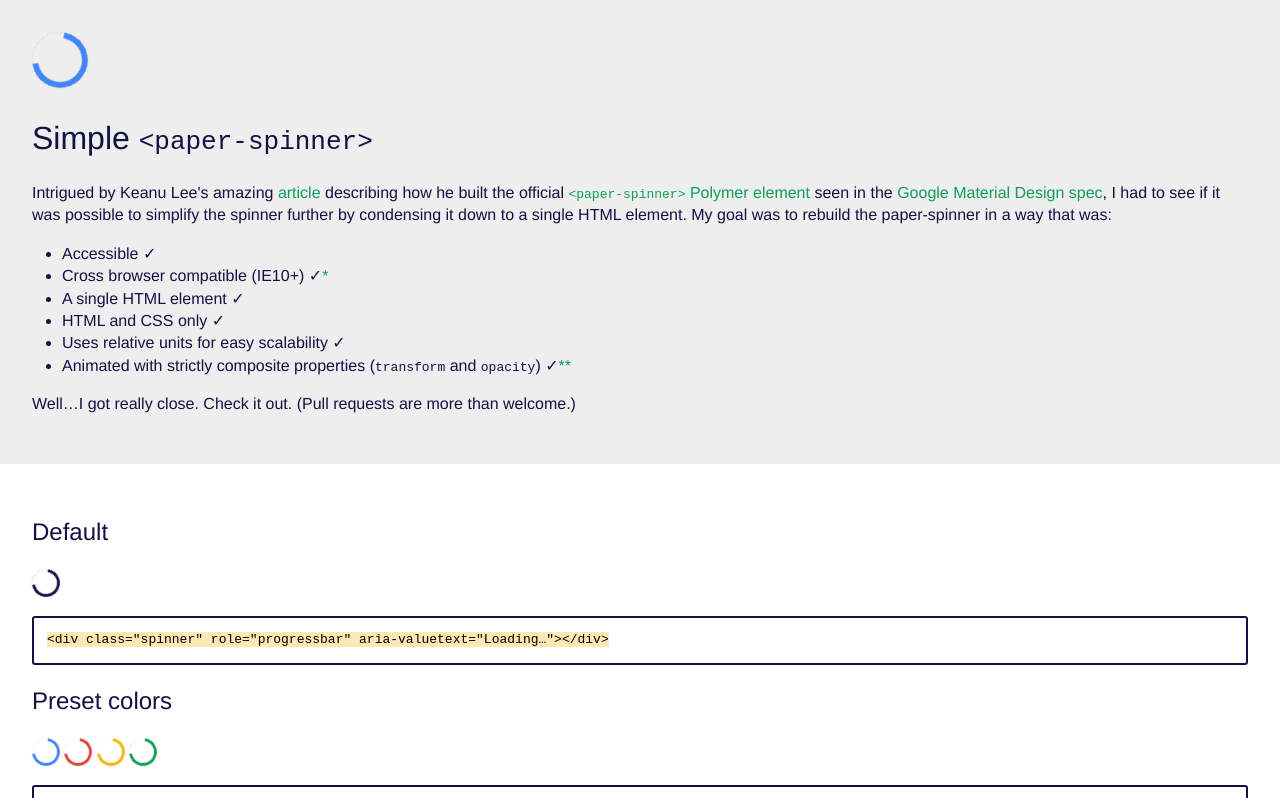
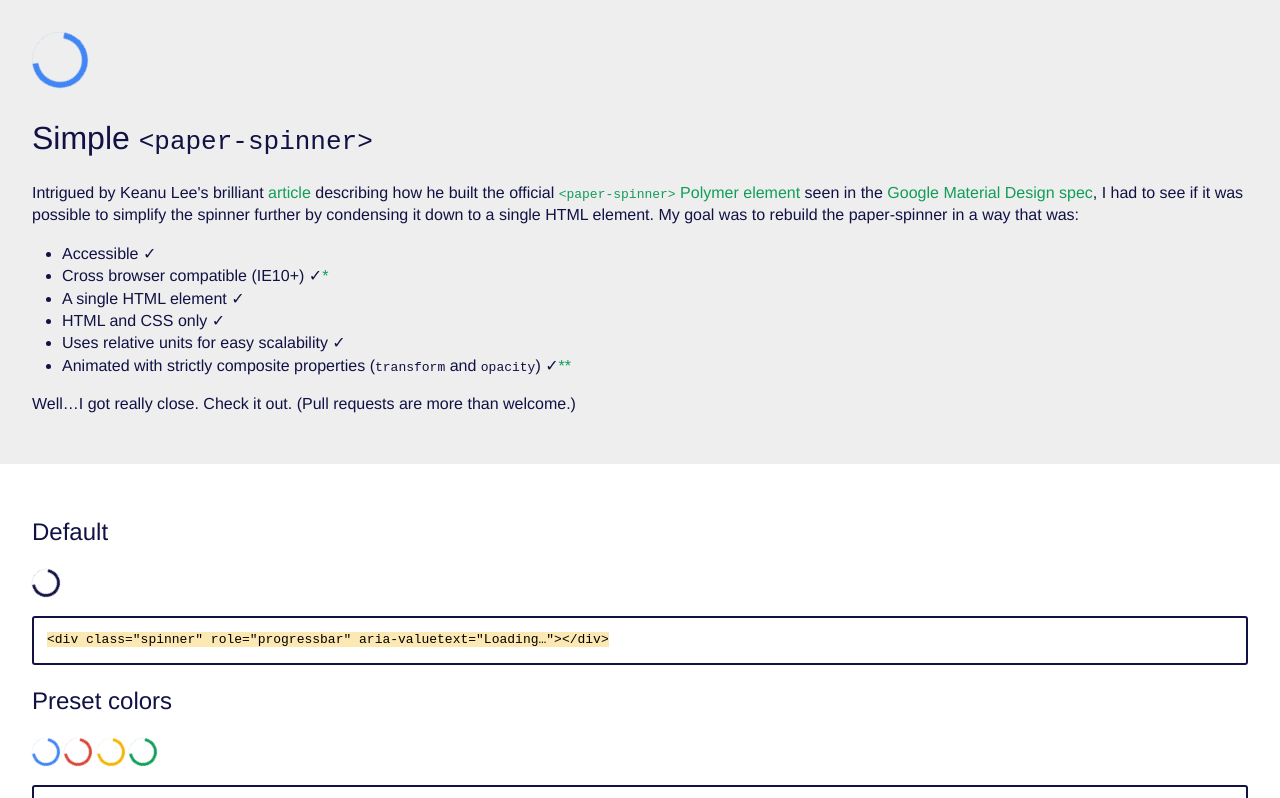
Before and after one commit to chrisnager/simple-paper-spinner, a plain HTML site: page index.html in a window 1280 px wide. Shown: the top 798 px of the page. Drawn offline with Linux system fonts and the light colour scheme.

Commit message:
Update adjective

```diff
--- a/index.html
+++ b/index.html
@@ -13,7 +13,7 @@
         <header>
             <div class="spinner" data-options="large  blue" style="background-color:#eee" role="progressbar" aria-valuetext="Loading…"></div>
             <h1>Simple <br><code>&lt;paper-spinner&gt;</code></h1>
-            <p>Intrigued by Keanu Lee's amazing <a href="//blog.keanulee.com/2014/10/20/the-tale-of-three-spinners.html">article</a> describing how he built the official <a href="//polymer.github.io/paper-spinner/components/paper-spinner/demo.html"><code>&lt;paper-spinner&gt;</code> Polymer element</a> seen in the <a href="//www.google.com/design/spec/components/progress-activity.html">Google Material Design spec</a>, I had to see if it was possible to simplify the spinner further by condensing it down to a single HTML element. My goal was to rebuild the paper-spinner in a way that was:</p>
+            <p>Intrigued by Keanu Lee's brilliant <a href="//blog.keanulee.com/2014/10/20/the-tale-of-three-spinners.html">article</a> describing how he built the official <a href="//polymer.github.io/paper-spinner/components/paper-spinner/demo.html"><code>&lt;paper-spinner&gt;</code> Polymer element</a> seen in the <a href="//www.google.com/design/spec/components/progress-activity.html">Google Material Design spec</a>, I had to see if it was possible to simplify the spinner further by condensing it down to a single HTML element. My goal was to rebuild the paper-spinner in a way that was:</p>
             <ul>
                 <li>Accessible ✓</li>
                 <li>Cross browser compatible (IE10+) ✓<a href="#note-1">*</a></li>
```
